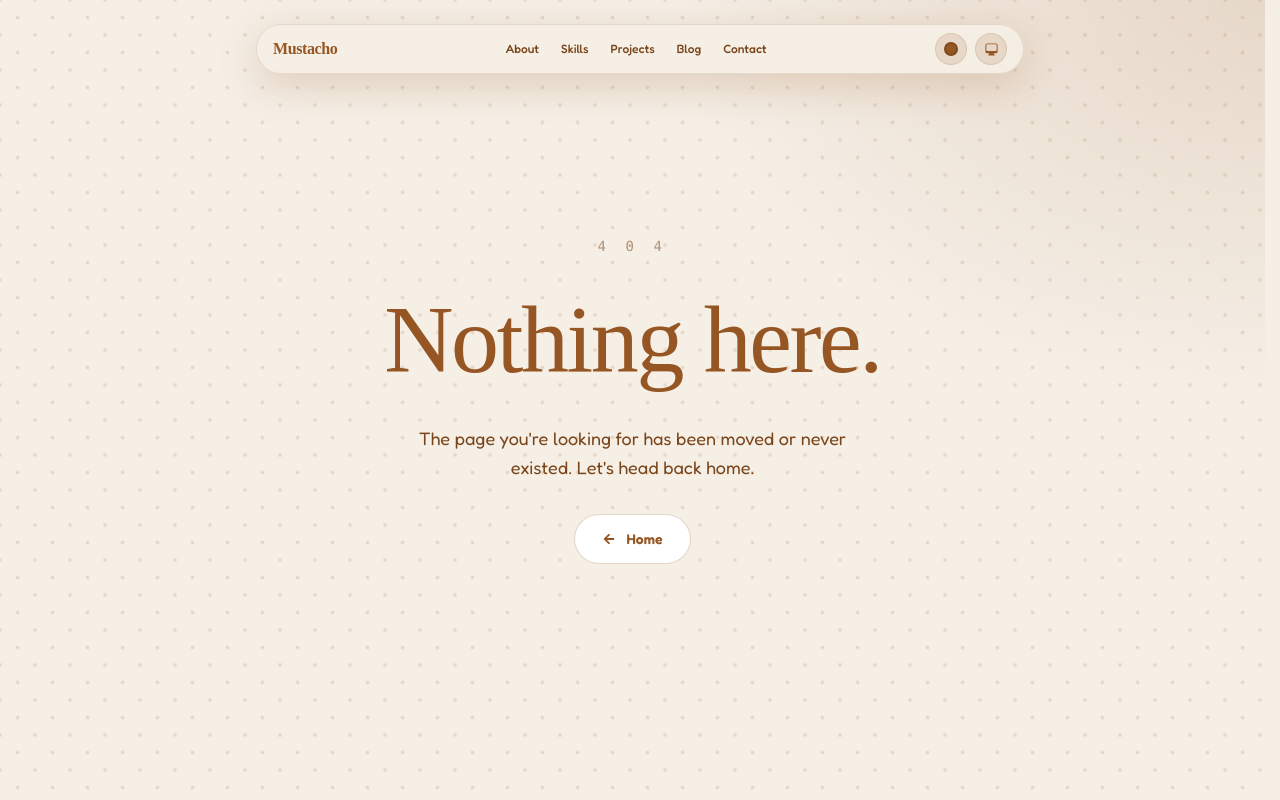
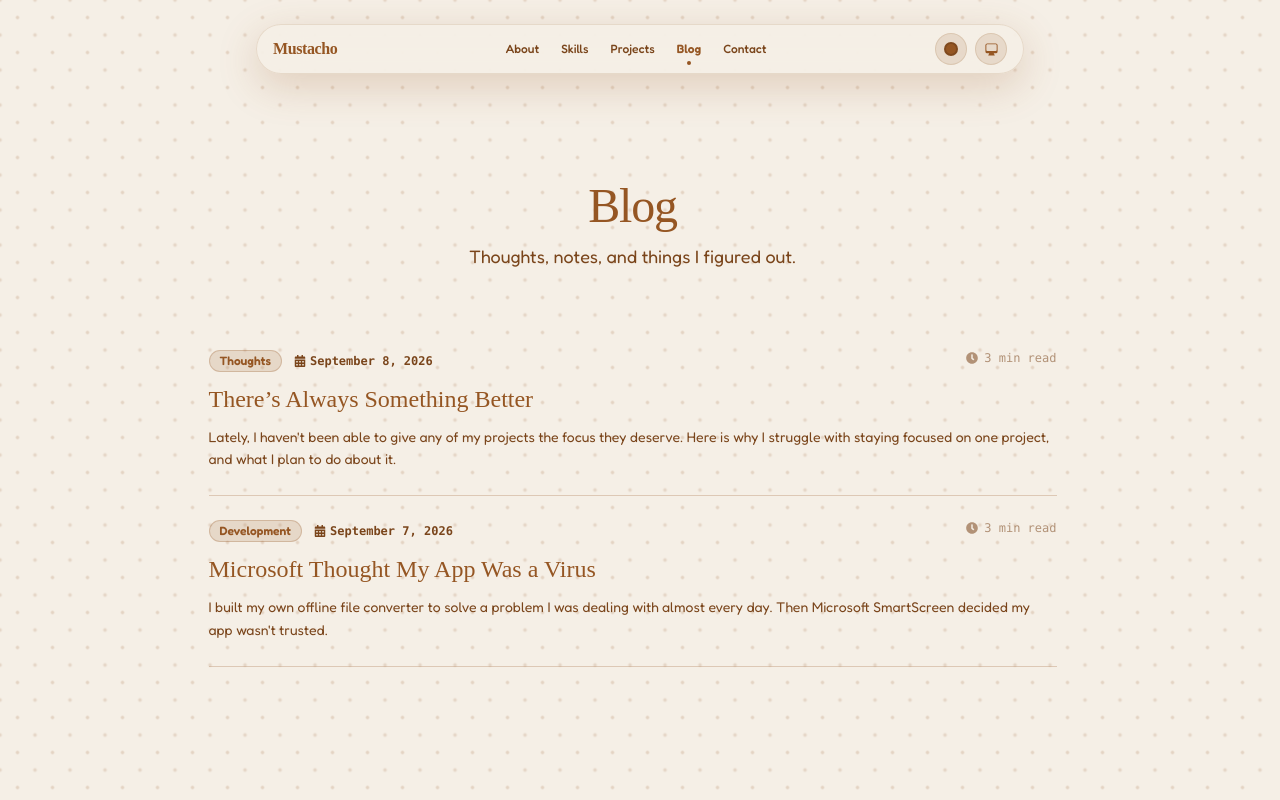
Before and after one commit to imustacho/mustacho.dev, a Next.js app: page /blog in a window 1280 px wide. Before the commit this address had no page. Built offline with nearby package versions, Linux system fonts and the light colour scheme; a web font is replaced by a local one.

Commit message:
refactor: change blog route endpoint from /blogs to /blog

```diff
--- a/src/app/blogs/BlogsListClient.tsx
+++ b/src/app/blog/BlogsListClient.tsx
@@ -35,7 +35,7 @@ export default function BlogsListClient({ posts }: BlogsListClientProps) {
                         </div>
                     ) : (
                         posts.map((post, idx) => (
-                            <Link key={post.id} href={`/blogs/${post.id}`} className="block">
+                            <Link key={post.id} href={`/blog/${post.id}`} className="block">
                                 <motion.div
                                     initial={{ opacity: 0, y: 20 }}
                                     animate={{ opacity: 1, y: 0 }}
--- a/src/app/blogs/[id]/BlogDetailClient.tsx
+++ b/src/app/blog/[id]/BlogDetailClient.tsx
@@ -17,7 +17,7 @@ export default function BlogDetailClient({ post }: BlogDetailClientProps) {
                 {/* Back Button */}
                 <div className="mb-8">
                     <Link
-                        href="/blogs"
+                        href="/blog"
                         className="inline-flex items-center gap-2 text-sm font-semibold transition-opacity hover:opacity-70"
                         style={{ color: "var(--text-muted)" }}
                     >
--- a/src/app/navbar.tsx
+++ b/src/app/navbar.tsx
@@ -9,7 +9,7 @@ import MustacheSvg from "@/components/mustachesvg";
 const NAV_ITEMS = [
     { label: "About", href: "/about", view: "about" },
     { label: "Projects", href: "/projects", view: "projects" },
-    { label: "Blog", href: "/blogs", view: "blogs" },
+    { label: "Blog", href: "/blog", view: "blog" },
     { label: "Contact", href: "/contact", view: "contact" }
 ];
 
@@ -21,7 +21,7 @@ export default function Navbar() {
     const getActiveView = () => {
         if (pathname === "/about") return "about";
         if (pathname === "/projects") return "projects";
-        if (pathname.startsWith("/blogs")) return "blogs";
+        if (pathname.startsWith("/blog")) return "blog";
         if (pathname === "/contact") return "contact";
         return "home";
     };
--- a/src/components/Navbar.tsx
+++ b/src/components/Navbar.tsx
@@ -13,7 +13,7 @@ const NAV_ITEMS = [
     { label: "About", href: "/about", view: "about" },
     { label: "Skills", href: "/skills", view: "skills" },
     { label: "Projects", href: "/projects", view: "projects" },
-    { label: "Blog", href: "/blogs", view: "blogs" },
+    { label: "Blog", href: "/blog", view: "blog" },
     { label: "Contact", href: "/contact", view: "contact" },
 ];
 
@@ -51,7 +51,7 @@ export default function Navbar() {
         if (pathname === "/about") return "about";
         if (pathname === "/skills") return "skills";
         if (pathname === "/projects") return "projects";
-        if (pathname.startsWith("/blogs")) return "blogs";
+        if (pathname.startsWith("/blog")) return "blog";
         if (pathname === "/contact") return "contact";
         return "home";
     };
```
Also changed, not shown: src/app/blog/[id]/page.tsx (renamed from src/app/blogs/[id]/page.tsx), src/app/blog/page.tsx (renamed from src/app/blogs/page.tsx).
